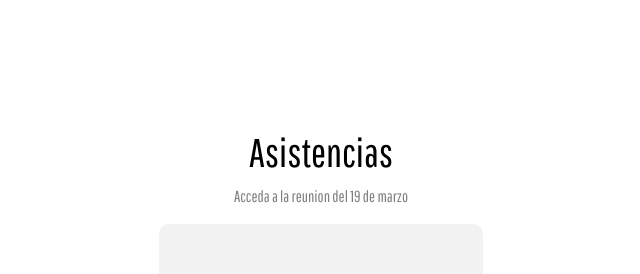
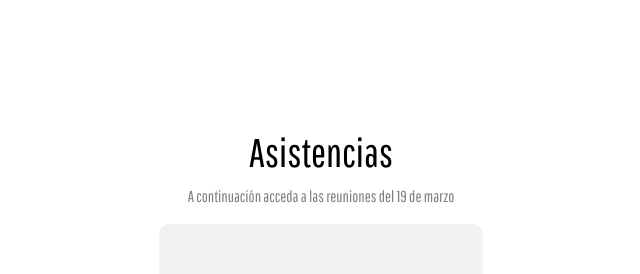
Before and after one commit to LuisMejia1020/Sistema-de-asistencia-de-Iglesia, an Angular app in the folder my-app/: page / in a window 1280 px wide. Shown: the top 274 px of the page, without its empty margins (319-959 px from the left). Built offline with nearby package versions, Linux system fonts and the light colour scheme.

Commit message:
Update reuniones.component.html
Cambio de titulo

```diff
--- a/my-app/src/app/reuniones/reuniones.component.html
+++ b/my-app/src/app/reuniones/reuniones.component.html
@@ -9,7 +9,7 @@
             <form action="/action_page.php">
               <h3 class="titulo-principal">Asistencias</h3>
               <div class="texto-instructivo">
-                <p>Acceda a la reunion del 19 de marzo</p>
+                <p>A continuación acceda a las reuniones del 19 de marzo</p>
               </div>
               <div class="mb-3 mt-3">
                 <div class="card border-0 div-reunion">
```
